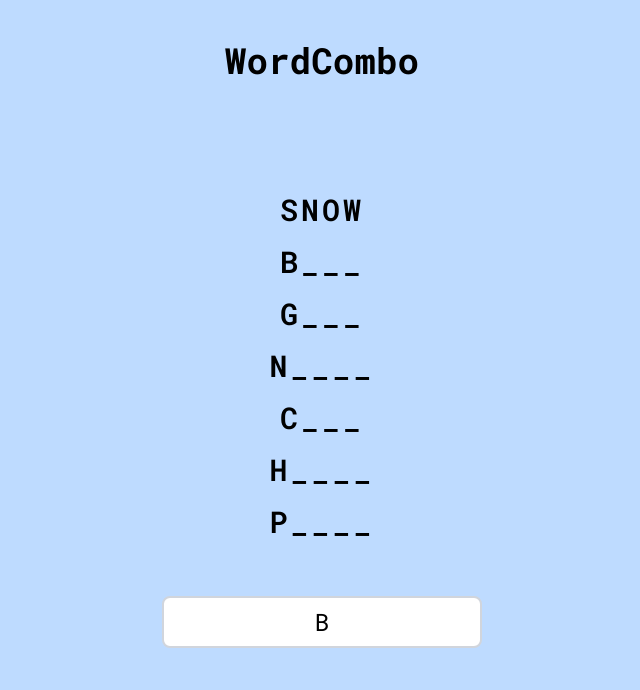
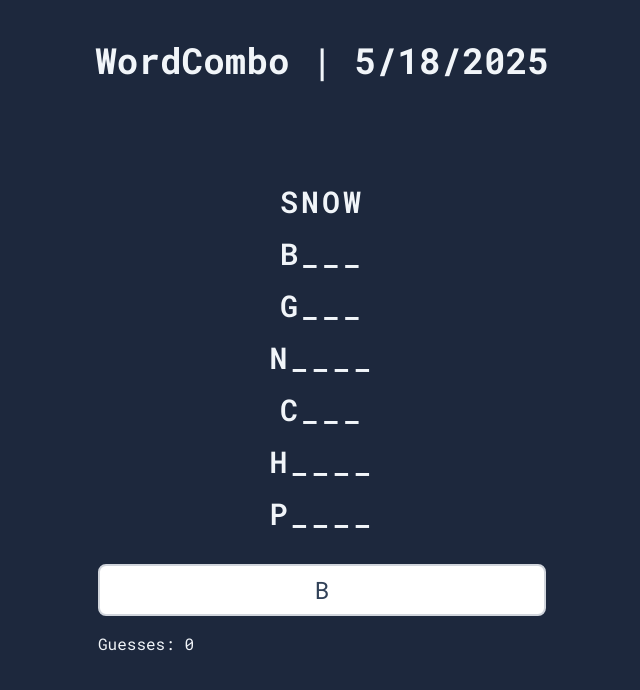
Before and after one commit to NguyenHChinh/wordcombo, a React (Vite) app: page / in a window 1280 px wide. Shown: the top 690 px of the page, without its empty margins (318-958 px from the left). Built offline with nearby package versions, Linux system fonts and the light colour scheme.

Commit message:
feat: add guesses tracking and display in the game interface

```diff
--- a/src/App.jsx
+++ b/src/App.jsx
@@ -8,6 +8,7 @@
   const [shownCombo, setShownCombo] = useState([])
   const [answer, setAnswer] = useState('BALL')
   const [input, setInput] = useState('')
+  const [guesses, setGuesses] = useState(0)
 
   useEffect(() => {
     setCombo(['SNOW', 'BALL', 'GAME', 'NIGHT', 'CLUB', 'HOUSE', 'PLANT']);
@@ -85,6 +86,7 @@
       setInput('');
       setCurrentIndex(currentIndex + 1);
       setAnswer(combo[currentIndex]);
+      setGuesses(guesses + 1);
     }
     // Incorrect Answer
     else {
@@ -96,13 +98,14 @@
       }
 
       setHints(newHints);
+      setGuesses(guesses + 1);
     }
   }
 
   return (
-    <div className='app-container flex flex-col items-center justify-center h-screen bg-blue-200'>
+    <div className='app-container flex flex-col items-center justify-center h-screen text-slate-100'>
       <h1 className='absolute text-4xl font-bold text-center top-10'>
-        WordCombo
+        WordCombo |  {new Date().toLocaleDateString()}
       </h1>
 
       <div className='mt-8'>
@@ -115,9 +118,9 @@
         ))}
       </div>
 
-      <div className='input-container flex items-center justify-center mt-12'>
+      <div className='input-container flex flex-col items-center justify-center mt-6 w-3/5 max-w-md'>
         <input
-          className='border-2 border-gray-300 rounded-lg p-2 text-center text-2xl w-1/ bg-white 3'
+          className='border-2 border-gray-300 rounded-lg p-2 text-center text-2xl text-slate-700 w-full bg-white'
           type='text'
           value={input}
           onChange={handleInputChange}
@@ -128,7 +131,11 @@
           }}
           maxLength={combo[currentIndex]?.length || 10}
         />
+        <div className='mt-4 w-full text-left'>
+          Guesses: {guesses}
+        </div>
       </div>
+
     </div>
   )
 }
--- a/src/index.css
+++ b/src/index.css
@@ -3,3 +3,7 @@
 *{
   font-family: 'Roboto Mono', monospace;
 }
+
+body{
+  background-color: rgba(29,40,61,255)
+}
```
